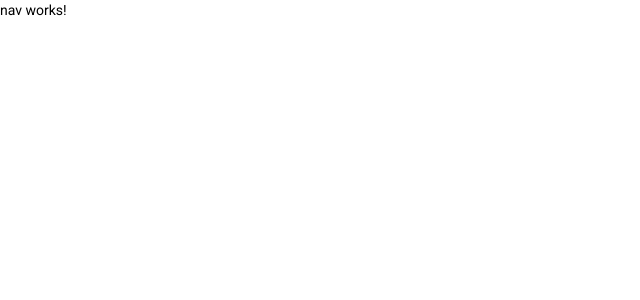
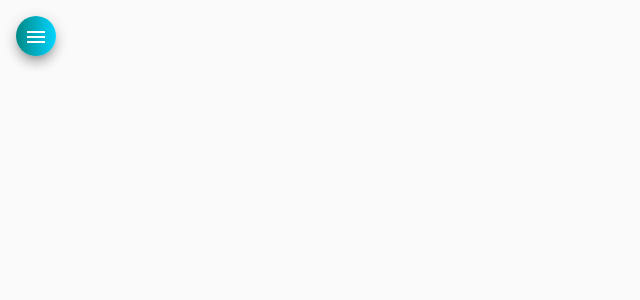
Before and after one commit to claytonssmint/helpdesk-front, an Angular app: page / in a window 1280 px wide. Shown: the top 300 px of the page, without its empty margins (0-640 px from the left). Built offline with nearby package versions, Linux system fonts and the light colour scheme.

Commit message:
HTML e CSS para componente NAV

```diff
--- a/src/app/components/nav/nav.component.css
+++ b/src/app/components/nav/nav.component.css
@@ -0,0 +1,29 @@
+.container {
+    height: 100%;
+}
+
+.sidenav {
+    width: 13rem;
+    color: white;
+    background: linear-gradient(90deg, rgba(2,0,36,1) 0%, rgba(0,136,133,1) 0%, rgba(0,212,255,1) 100%);
+}
+
+img {
+    width: 100%;
+    height: 7rem;
+    margin: .0rem auto 1rem auto;
+}
+
+.sidenav a {
+    color: white;
+}
+
+.sidenav i {
+    margin-right: .6rem;
+}
+
+.menu {
+    margin: 1rem 0 0 1rem;
+    color: white;
+    background: linear-gradient(90deg, rgba(2,0,36,1) 0%, rgba(0,136,133,1) 0%, rgba(0,212,255,1) 100%);
+}
--- a/src/app/components/nav/nav.component.html
+++ b/src/app/components/nav/nav.component.html
@@ -1 +1,33 @@
-<p>nav works!</p>
+<mat-drawer-container class="container" autosize>
+  <mat-drawer #drawer class="sidenav" mode="side">
+    <img src="assets/img/images.png" alt="Imagem de navegação">
+    <mat-nav-list class="nav-list">
+      <a mat-list-item routerLink="/">
+        <i class="material-icons">home</i>
+        Home
+      </a>
+      <a mat-list-item routerLink="/">
+        <i class="material-icons">account_circle</i>
+        Técnicos
+      </a>
+      <a mat-list-item routerLink="/">
+        <i class="material-icons">person</i>
+        Clientes
+      </a>
+      <a mat-list-item routerLink="/">
+        <i class="material-icons">code</i>
+        Github
+      </a>
+      <a mat-list-item routerLink="/">
+        <i class="material-icons">logout</i>
+        Logout
+      </a>
+    </mat-nav-list>
+  </mat-drawer>
+
+  <div class="sidenav-content">
+    <button class="menu mat-elevation-z8" (click)="drawer.toggle()" mat-icon-button>
+      <mat-icon>menu</mat-icon>
+    </button>
+  </div>
+</mat-drawer-container>
```
Also changed, not shown: src/assets/img/images.png (added), src/assets/img/side-image.jpeg (added).
